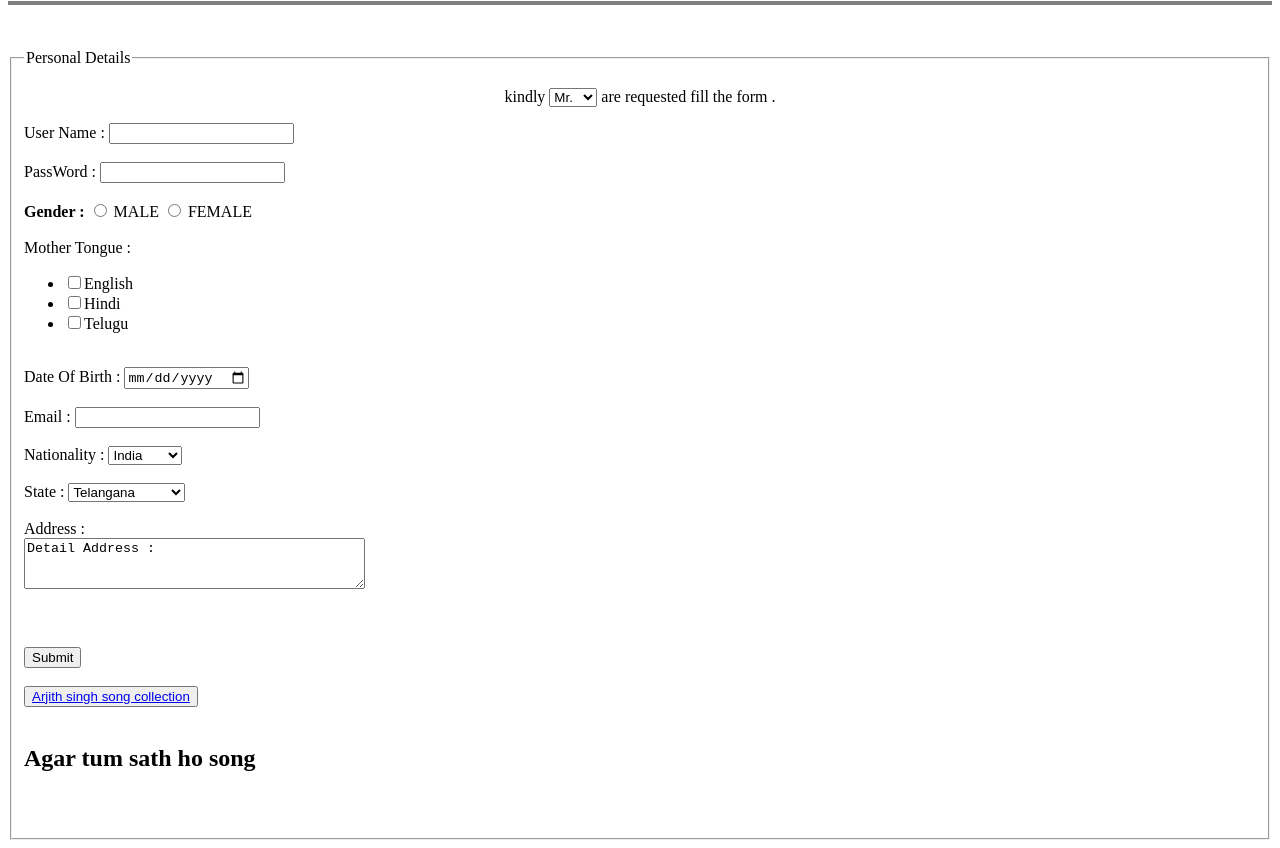
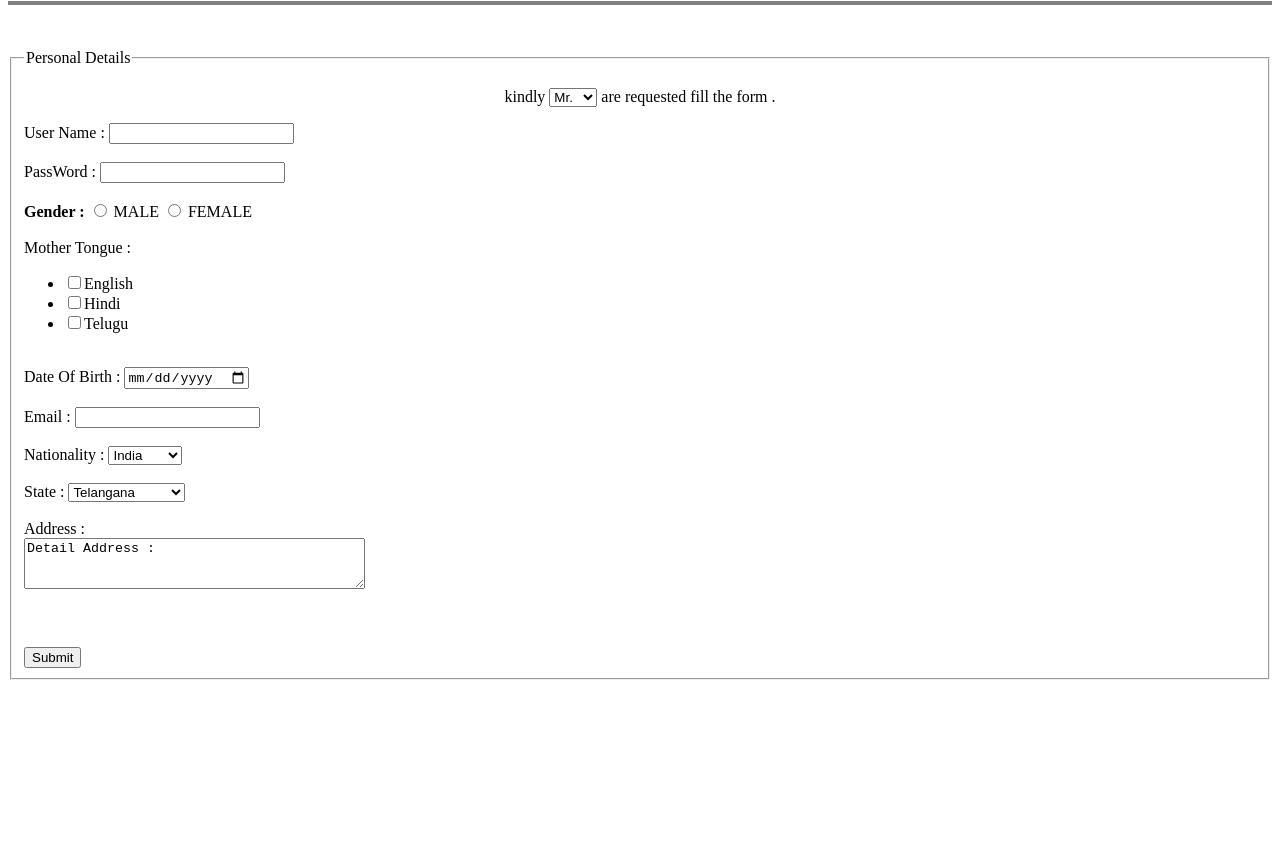
Before and after one commit to shashidhar260903/forms, a plain HTML site: page index.html in a window 1280 px wide. Shown: the part 79-927 px from the top of the page. After the commit the page ends 800 px from the top, so only its background shows below. Drawn offline with Linux system fonts and the light colour scheme.

Commit message:
only form

```diff
--- a/index.html
+++ b/index.html
@@ -67,11 +67,6 @@
             <!-- <label><input type="submit"></label>-->
             <br><br>
             <button type="submit">Submit</button>
-            <br><br>
-            <button><a href="https://www.youtube.com/watch?v=fQlhzY5UH6s">Arjith singh song collection </a></button>
-            <br><br>
-            <h2>Agar tum sath ho song </h2>
-            <br><br>
         </fieldset>
     </form>
 </body>
```
